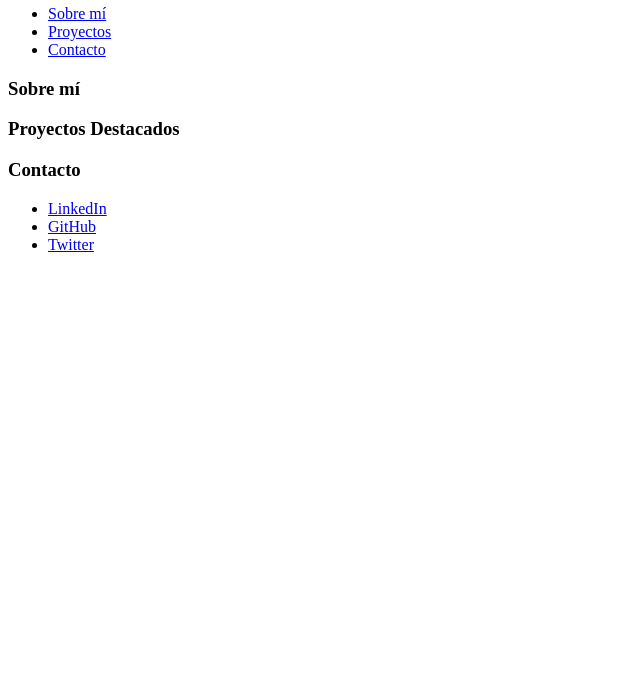
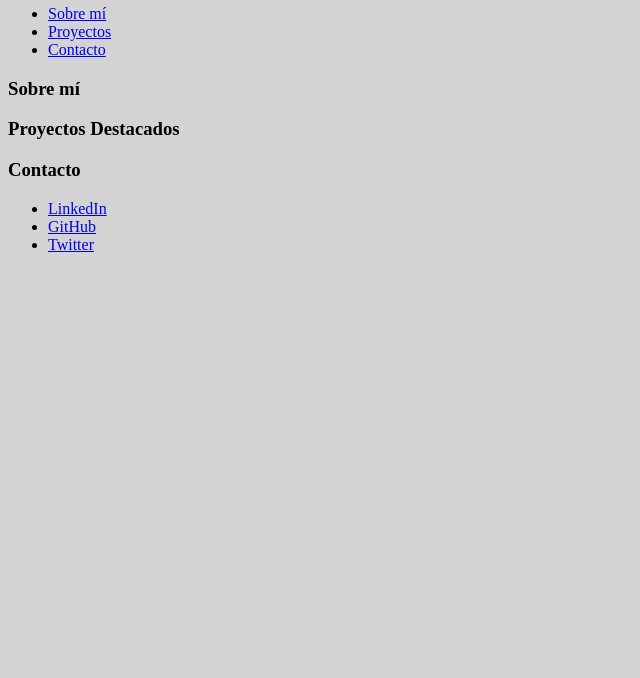
Before and after one commit to ljimeneztkio/ljimeneztkio.github.io, a plain HTML site: page index.html in a window 1280 px wide. Shown: the part 122-800 px from the top of the page, without its empty margins (0-640 px from the left). Drawn offline with Linux system fonts and the light colour scheme.

Commit message:
Update main.css
Se cambia el color de fondo en el proyecto desde github

```diff
--- a/css/main.css
+++ b/css/main.css
@@ -1,40 +1,3 @@
-/* *{
-    margin: 0;
-    padding: 0;
+body{
+    background-color: lightgray;
 }
-
-.icon{
-    width: 20px;
-    height: 20px;
-}
-
-body{
-    background-color: rgb(84, 84, 84);
-    height: 1000px;
-}
-
-nav{
-    background-color: black;
-}
-
-nav ul li a{
-    background-color: black;
-    color: white;
-    text-decoration: none;
-}
-
-nav ul li a:hover{
-    background-color: black;
-    color: orangered;
-    text-decoration: none;
-}
-
-section{
-    padding: 10%;
-}
-
-footer{
-    height: 5%;
-    background-color: black;
-    margin-bottom: 0;
-} */
```
